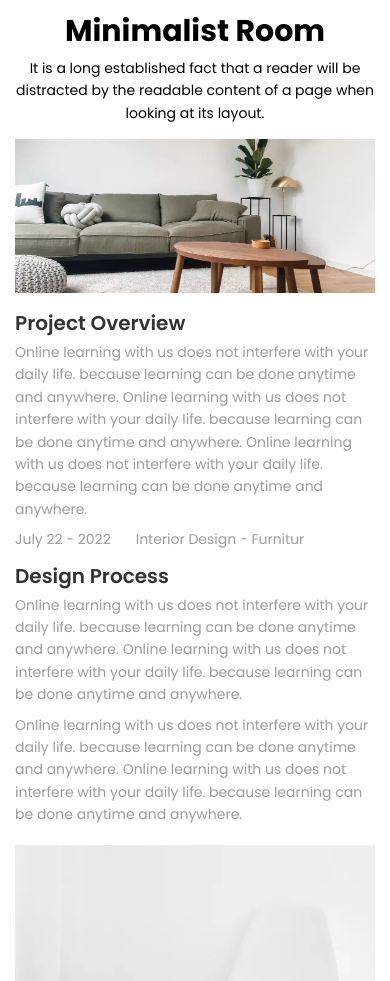
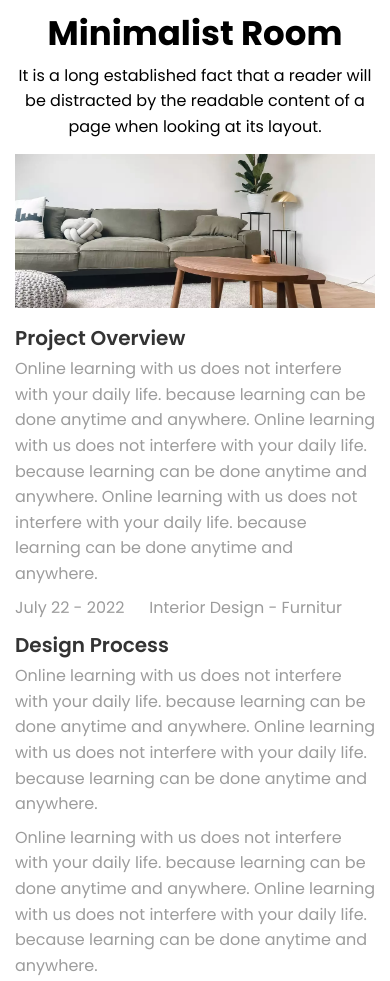
Before and after one commit to NatalyLamis/domashka_17, a plain HTML site: page index.html in a window 390 px wide. Shown: the top 981 px of the page. Drawn offline with nearby package versions, Linux system fonts and the light colour scheme.

Commit message:
second commit

```diff
--- a/css/style.css
+++ b/css/style.css
@@ -507,9 +507,6 @@ body{
     }
 }
 @media(max-width:960px){
-    body{
-        font-size: 16px;
-    }
     .page{
         padding-top: 20px;
     }
@@ -644,7 +641,7 @@ body{
 }
 @media(max-width:590px){
     body{
-        font-size: 14px;
+        font-size: 16px;
     }
     .page{
         padding-top: 10px;
@@ -653,7 +650,7 @@ body{
         margin-bottom: 20px;
     }
     .header-page__title{
-        font-size: 30px;
+        font-size: 34px;
         margin-bottom: 5px;
     }
     .header-page__subtitle{
```
